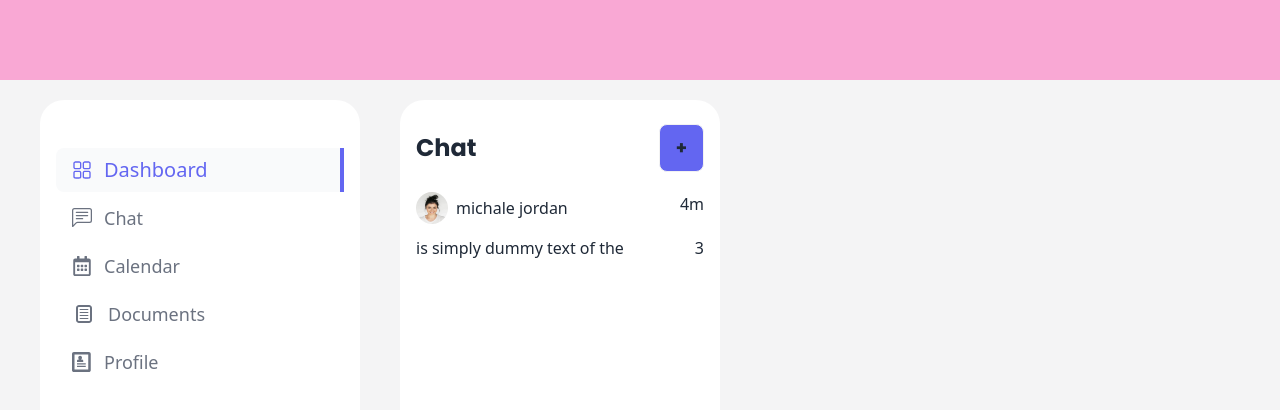
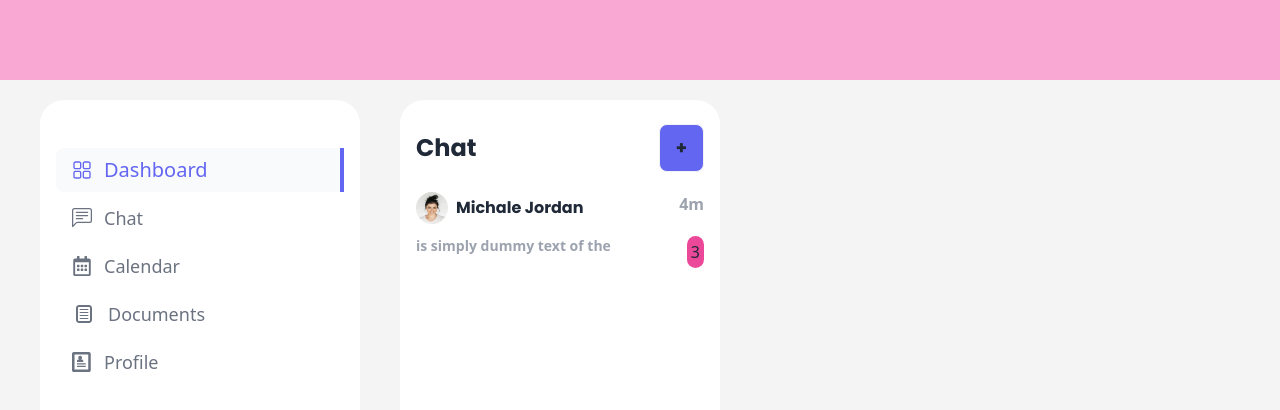
Before and after one commit to MBAS89/coursy, a React (Vite) app in the folder frontend/: page /chatpage in a window 1280 px wide. Shown: the top 410 px of the page. Built offline with nearby package versions, Linux system fonts and the light colour scheme; a web font is replaced by a local one.

Commit message:
continue working in the chat page

```diff
--- a/frontend/src/pages/Chatpage.jsx
+++ b/frontend/src/pages/Chatpage.jsx
@@ -40,13 +40,13 @@
                     <div className='flex justify-between'>
                         <div className='flex gap-2 items-center'>
                             <img src={Jaklen} className='w-8 h-8 rounded-full mx-auto'/>
-                            <span>michale jordan</span>
+                            <span className='font-bold font-poppins capitalize'>michale jordan</span>
                         </div>
-                        <span>4m</span>
+                        <span className='text-gray-400 font-semibold'>4m</span>
                     </div>
                     <div className='flex justify-between mt-3'>
-                        <p>is simply dummy text of the</p>
-                        <span>3</span>
+                        <p className='text-gray-400 text-sm font-semibold'>is simply dummy text of the</p>
+                        <span className='bg-pink-500 rounded-full p-1'>3</span>
                     </div>
                 </div>
             </div>
```
